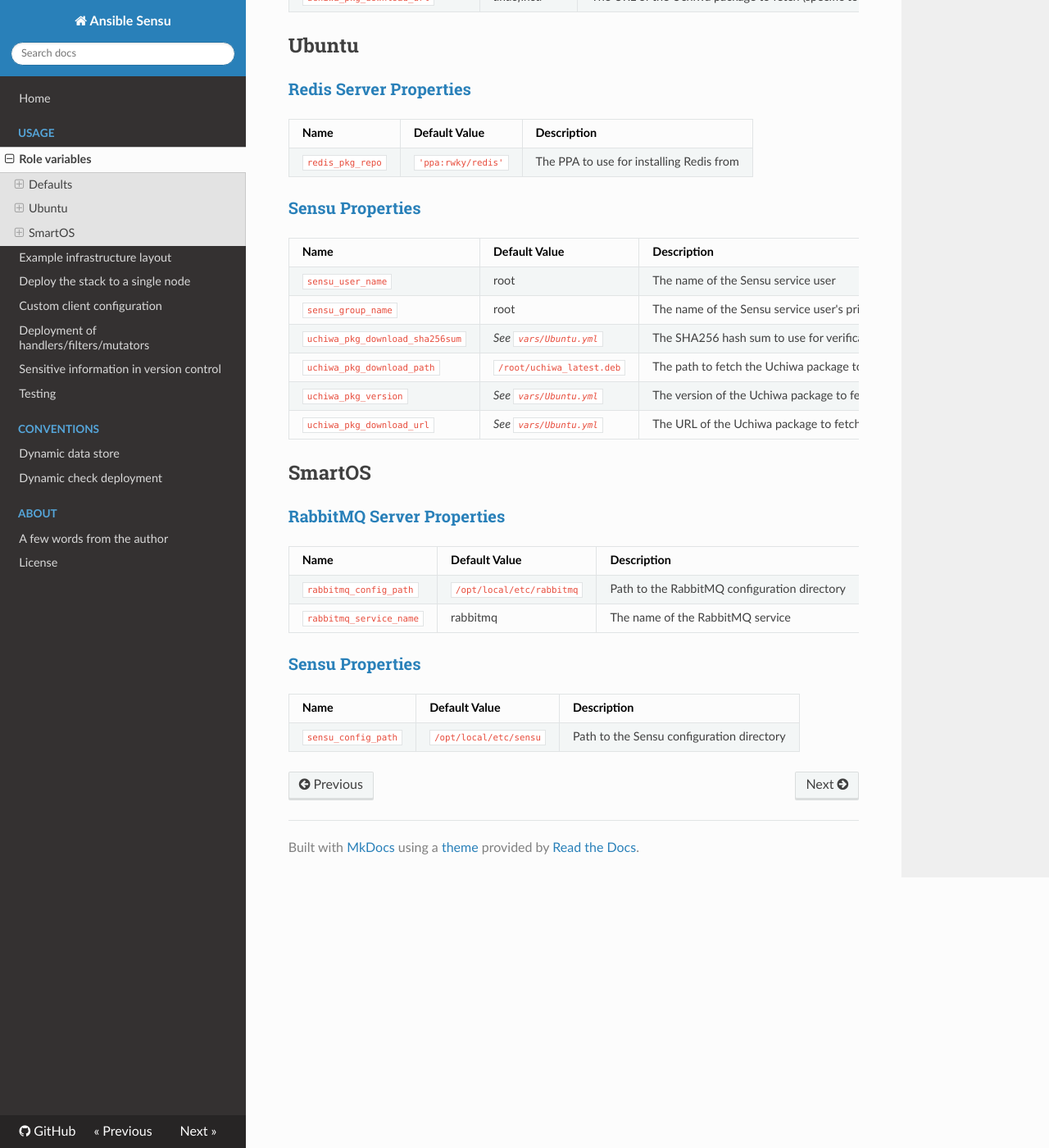
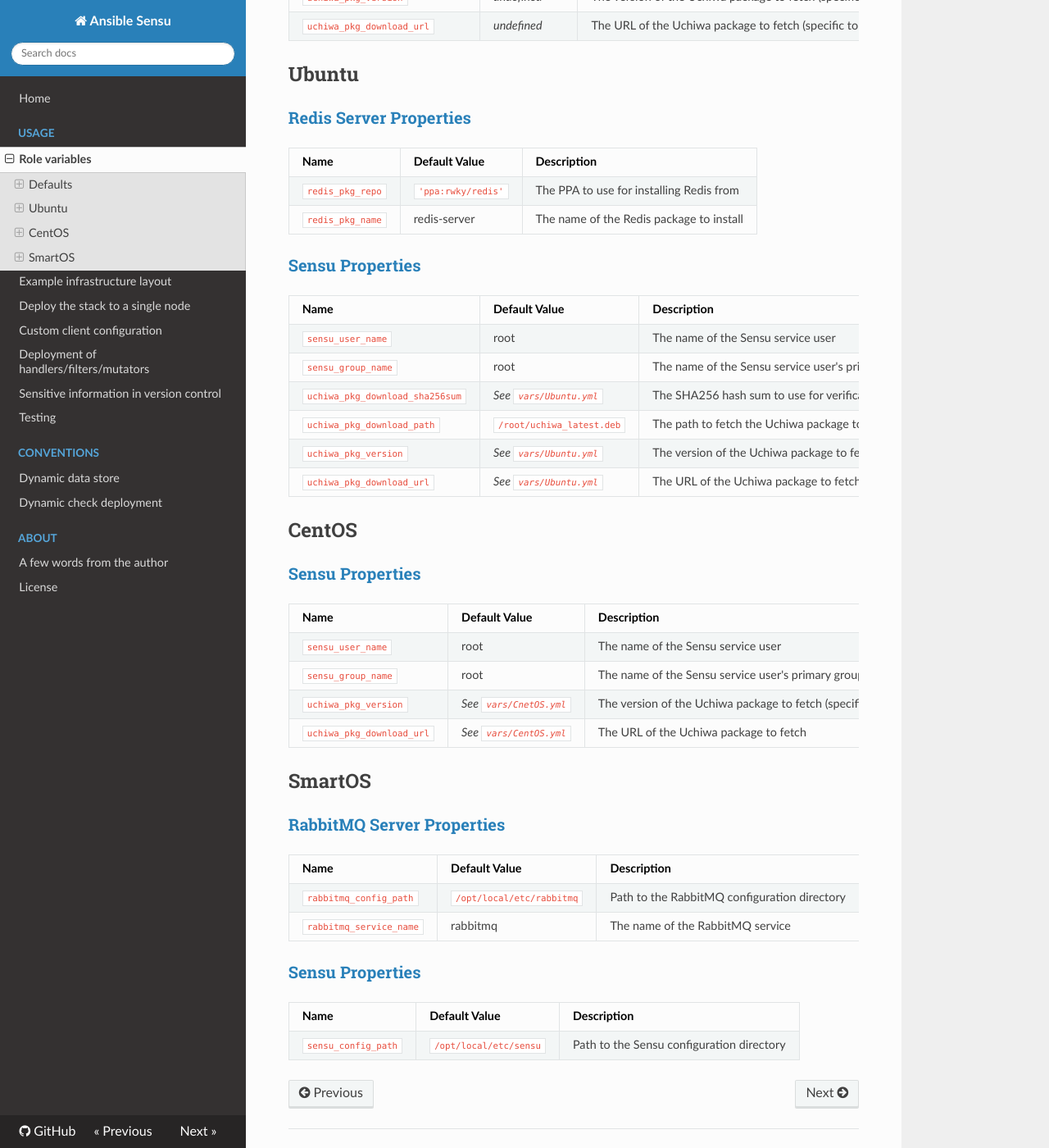
Before and after one commit to sensu/sensu-ansible, an MkDocs documentation site: the page built from docs/role_variables.md, in a window 1280 px wide and 1400 px high, scrolled down 2622 px. Shown: the whole window at 82% size. Built offline with MkDocs 1.6.1, drawn with Linux system fonts in a browser that asks for light colours; nearby versions of some CDN libraries; old or Windows-style settings are respelled for this version of MkDocs; some of the changed text lies outside the part shown.

Commit message:
CentOS 7 now supported!

```diff
--- a/docs/role_variables.md
+++ b/docs/role_variables.md
@@ -28,6 +28,7 @@ _Note: The above options are intended to provide users with flexibility. This al
 | `redis_host` | `"{{ groups['redis_servers'][0] }}"` | Hostname/IP address of the Redis node |
 | `redis_server` | `false` | Determines whether to include the deployment of Redis |
 | `redis_pkg_repo` | _undefined_ |  The PPA to use for installing Redis from (specific to Debian flavored systems) |
+| `redis_pkg_name` | redis |  The name of the Redis package to install |
 | `redis_pkg_state` | present | The state of the Redis package (should be set to `present` or `latest`) |
 | `redis_port` | 6379 | The transmission port for Redis communications |
 
@@ -81,6 +82,7 @@ sensu_ssl_server_key: "{{ dynamic_data_store }}/{{ groups['sensu_masters'][0] }}
 | Name               | Default Value | Description                  |
 |--------------------|---------------|------------------------------|
 | `redis_pkg_repo`   | `'ppa:rwky/redis'` | The PPA to use for installing Redis from |
+| `redis_pkg_name` | redis-server |  The name of the Redis package to install |
 
 
 ### [Sensu Properties](https://sensuapp.org/docs/0.21/install-sensu)
@@ -93,6 +95,15 @@ sensu_ssl_server_key: "{{ dynamic_data_store }}/{{ groups['sensu_masters'][0] }}
 | `uchiwa_pkg_version` | _See `vars/Ubuntu.yml`_ | The version of the Uchiwa package to fetch (specific to Linux systems) |
 | `uchiwa_pkg_download_url`  | _See `vars/Ubuntu.yml`_ | The URL of the Uchiwa package to fetch |
 
+## CentOS
+### [Sensu Properties](https://sensuapp.org/docs/0.21/install-sensu)
+| Name               | Default Value | Description                  |
+|--------------------|---------------|------------------------------|
+| `sensu_user_name`    | root        | The name of the Sensu service user |
+| `sensu_group_name`   | root        | The name of the Sensu service user's primary group |
+| `uchiwa_pkg_version` | _See `vars/CnetOS.yml`_ | The version of the Uchiwa package to fetch (specific to Linux systems) |
+| `uchiwa_pkg_download_url`  | _See `vars/CentOS.yml`_ | The URL of the Uchiwa package to fetch |
+
 ## SmartOS
 ### [RabbitMQ Server Properties](https://sensuapp.org/docs/0.21/rabbitmq)
 | Name               | Default Value | Description                  |
```
Also changed, not shown: README.md (+11 -1 lines), docs/afewwords.md (+0 -1 lines), docs/index.md (+1 -1 lines), docs/testing.md (+8 -1 lines), 11 other files.
